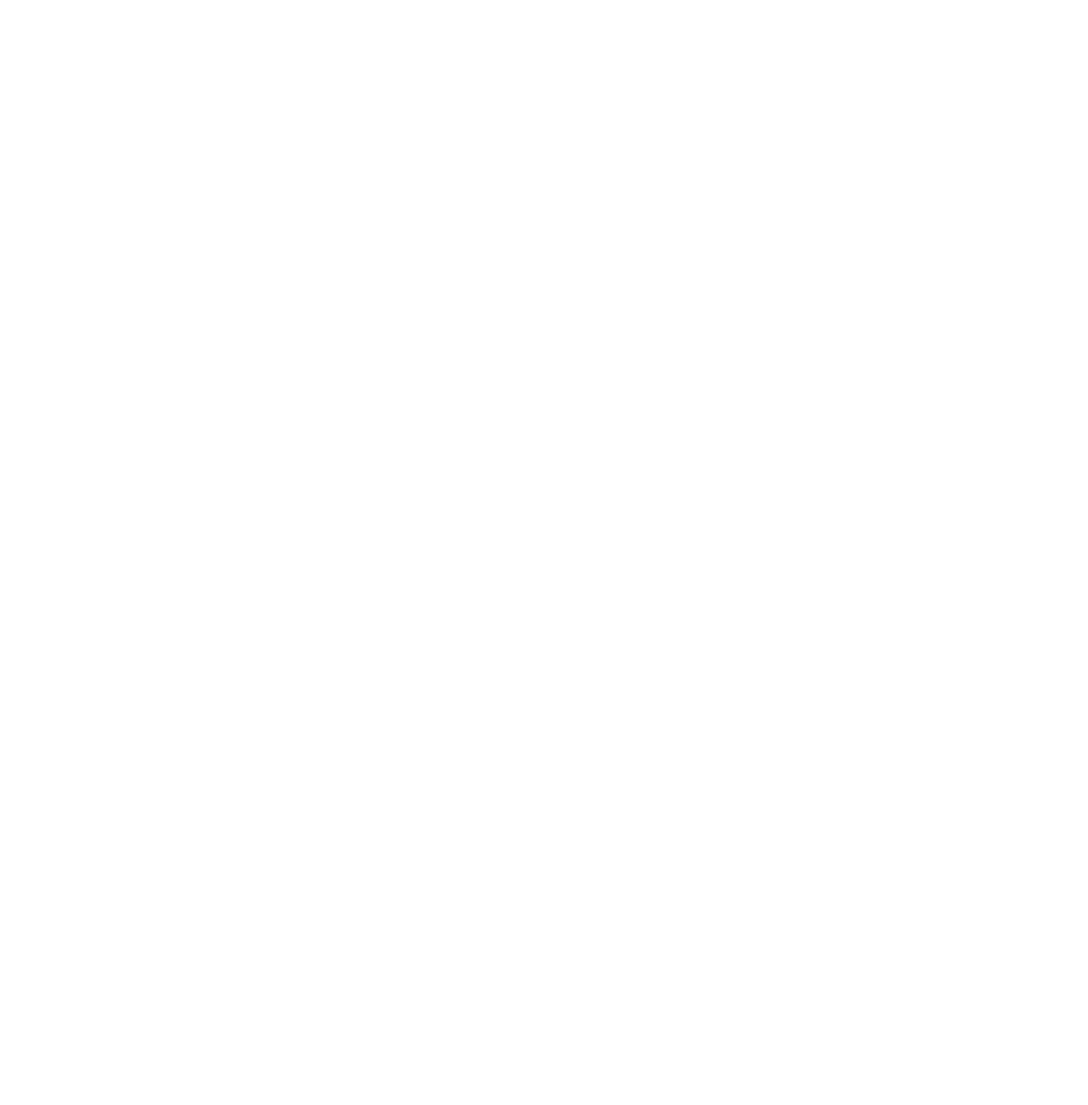
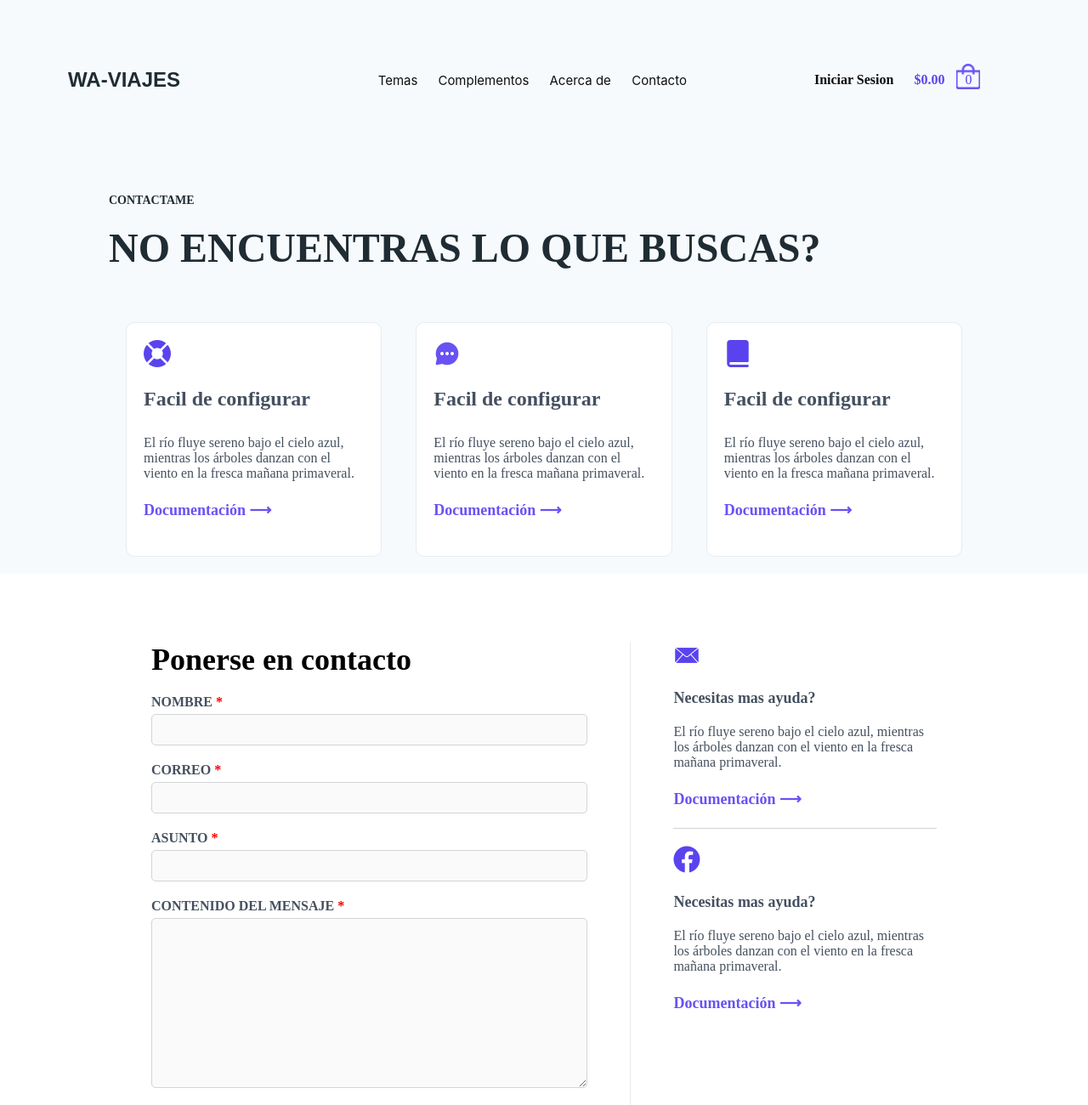
Before and after one commit to Wama85/proyecto2-web, a plain HTML site: page contacto.html in a window 1280 px wide. Shown: the top 1300 px of the page at 85% size. Before the commit the page ends 800 px from the top, so only its background shows below. Drawn offline with Linux system fonts and the light colour scheme; a web font is replaced by a local one.

Commit message:
añadimos contacto.html

```diff
--- a/contacto.html
+++ b/contacto.html
@@ -0,0 +1,237 @@
+<!DOCTYPE html>
+<html lang="en">
+<head>
+    <meta charset="UTF-8">
+    <meta name="viewport" content="width=device-width, initial-scale=1.0">
+    <link href="https://fonts.googleapis.com/css2?family=Anta&display=swap" rel="stylesheet">
+    <link rel="stylesheet" href="css/menu.css">
+    <link rel="stylesheet" href="css/estilo.css">
+    <link rel="stylesheet" href="css/contacto.css">
+    <title>Home</title>
+</head>
+<body>
+    <div id="cabeceraMain">
+    <header>
+        <nav>
+        <div id="menu">
+
+            <label id="menu-toggle" for="menu-toggle">&#9776;</label>
+            <div id="menu-col1">
+          <h2><a href="index.html">WA-VIAJES</a></h2>
+            </div>
+            <div id="menu-col2">
+                <ul class="menu-navegador">
+                    <li><a href="temas.html" target="_parent">Temas</a></li>
+                    <li><a href="complementos.html" target="_parent"> Complementos</a></li>
+                    <li><a href="acerca.html" target="_parent">Acerca de</a> </li>
+                    <li><a href="contacto.html" target="_parent">Contacto</a></li>
+                </ul>
+            </div>
+            <div id="menu-col3">
+                <ul class="menu-sesion">
+                    <li><a class="login" href="index.html">Iniciar Sesion</a></li>
+                    <li><a href="#">$0.00</a></li>
+                    <li class="fondo-bolsa">0</li>
+                </ul>
+
+            </div>
+
+        </div>
+      </nav>
+    </header>
+    </div>
+
+<div class="fondo-main-elemento-titulo">
+    <div class="elemento-titulo-contactame">
+        <p>Contactame</p>
+        <h1>NO encuentras lo que buscas?</h1>
+    </div>
+<div id="elemento-documentos">
+
+
+
+    <div id="elemento-widget-cajas">
+        <div id="elemento-widget-caja-contenido">
+
+            <div id="elemento-documentacion-icono-detalle">
+                <div id="elemento-icono-caja-icono">
+                <img src="img/salvavidas.png" alt="ajustes">
+
+                </div>
+                <div id="elemento-caja-titulo">
+                    <h4>Facil de configurar</h4>
+                    <p>El río fluye sereno bajo el cielo azul, mientras los árboles danzan con el viento en la fresca mañana primaveral.</p>
+                    <p><a href="#">Documentación <span>&xrarr;</span></a></p>
+                </div>
+
+            </div>
+            <div id="elemento-documentacion-icono-detalle">
+                <div id="elemento-icono-caja-icono">
+        <img src="img/comentario.png" alt="Comentario">
+                </div>
+                <div id="elemento-caja-titulo">
+                    <h4>Facil de configurar</h4>
+                    <p>El río fluye sereno bajo el cielo azul, mientras los árboles danzan con el viento en la fresca mañana primaveral.</p>
+                    <p><a href="#">Documentación <span>&xrarr;</span></a></p>
+                </div>
+            </div>
+            <div id="elemento-documentacion-icono-detalle">
+                <div id="elemento-icono-caja-icono">
+        <img src="img/libro-cerrado.png" alt="Libro cerrado">
+                </div>
+                <div id="elemento-caja-titulo">
+                    <h4>Facil de configurar</h4>
+                    <p>El río fluye sereno bajo el cielo azul, mientras los árboles danzan con el viento en la fresca mañana primaveral.</p>
+                    <p><a href="#">Documentación <span>&xrarr;</span></a></p>
+                </div>
+            </div>
+
+        </div>
+
+    </div>
+
+
+
+</div>
+
+</div>
+<div class="formulario-contacto-datos">
+    <div class="formulario-contacto">
+        <h2>Ponerse en contacto</h2>
+        <div class="formulario-label-input">
+            <form>
+                <label>Nombre</label>
+                <input type="text">
+                <label>Correo</label>
+                <input type="email">
+                <label>Asunto</label>
+                <input type="text">
+                <label>Contenido del Mensaje</label>
+                <textarea></textarea>
+                <button>Enviar</button>
+            </form>
+        </div>
+    </div>
+    <div class="formulario-datos">
+        <div class="formulario-datos-img-detalle">
+            <img src="img/correo.png" alt="contacto">
+
+            <div id="elemento-caja-titulo" class="elemento-caja-titulo-span">
+                <span>Necesitas mas ayuda?</span>
+                <p>El río fluye sereno bajo el cielo azul, mientras los árboles danzan con el viento en la fresca mañana primaveral.</p>
+                <p><a href="#">Documentación <span>&xrarr;</span></a></p>
+            </div>
+            <p></p>
+
+        </div>
+        <div class="formulario-datos-img-redsocial">
+            <img src="img/facebook.png" alt="contacto">
+
+            <div id="elemento-caja-titulo" class="elemento-caja-titulo-span">
+                <span>Necesitas mas ayuda?</span>
+                <p>El río fluye sereno bajo el cielo azul, mientras los árboles danzan con el viento en la fresca mañana primaveral.</p>
+                <p><a href="#">Documentación <span>&xrarr;</span></a></p>
+            </div>
+            <p></p>
+
+        </div>
+
+    </div>
+
+</div>
+<div class="fondo-preguntas-frecuentes">
+    <div class="fondo-preguntas-frecuentes-titulo">
+        <h1>Preguntas frecuentes</h1>
+    </div>
+    <div class="fondo-preguntas-frecuentes-caja">
+        <div class="fondo-preguntas-frecuentes-caja-detalle">
+            <h3>¿En cuántos sitios puedo usar el tema?</h3>
+            <p>El río fluye sereno bajo el cielo azul, mientras los árboles danzan con el viento en la fresca válido primaveral.</p>
+
+        </div>
+        <div class="fondo-preguntas-frecuentes-caja-detalle">
+            <h3>¿En cuántos sitios puedo usar el tema?</h3>
+            <p>El río fluye sereno bajo el cielo azul, mientras los árboles danzan con el viento en la fresca válido primaveral.</p>
+
+        </div>
+    </div>
+    <div class="fondo-preguntas-frecuentes-caja">
+        <div class="fondo-preguntas-frecuentes-caja-detalle">
+            <h3>¿En cuántos sitios puedo usar el tema?</h3>
+            <p>El río fluye sereno bajo el cielo azul, mientras los árboles danzan con el viento en la fresca válido primaveral.</p>
+
+        </div>
+        <div class="fondo-preguntas-frecuentes-caja-detalle">
+            <h3>¿En cuántos sitios puedo usar el tema?</h3>
+            <p>El río fluye sereno bajo el cielo azul, mientras los árboles danzan con el viento en la fresca válido primaveral.</p>
+
+        </div>
+    </div>
+    <div class="fondo-preguntas-frecuentes-caja">
+        <div class="fondo-preguntas-frecuentes-caja-detalle">
+            <h3>¿En cuántos sitios puedo usar el tema?</h3>
+            <p>El río fluye sereno bajo el cielo azul, mientras los árboles danzan con el viento en la fresca válido primaveral.</p>
+
+        </div>
+        <div class="fondo-preguntas-frecuentes-caja-detalle borde">
+            <h3>¿En cuántos sitios puedo usar el tema?</h3>
+            <p>El río fluye sereno bajo el cielo azul, mientras los árboles danzan con el viento en la fresca válido primaveral.</p>
+
+        </div>
+    </div>
+
+
+</div>
+
+<footer>
+    <div id="elemento-footer">
+        <div id="footer-columna">
+            <h4>Compañia</h4>
+            <ul id="footer-listas">
+                <li><a href="temas.html">Temas</a></li>
+                <li><a href="complementos.html">Complementos</a></li>
+                <li><a href="acerca.html">Acerca de</a></li>
+                <li><a href="temas.html">Contacto</a></li>
+            </ul>
+        </div>
+        <div id="footer-columna">
+            <h4>Productos</h4>
+            <ul id="footer-listas">
+                <li><a href="temas.html">Temas</a></li>
+                <li><a href="complementos.html">Complementos</a></li>
+                <li><a href="acerca.html">Acerca de</a></li>
+                <li><a href="temas.html">Contacto</a></li>
+            </ul>
+        </div>
+        <div id="footer-columna">
+            <h4>Terminos</h4>
+            <ul id="footer-listas">
+                <li><a href="temas.html">Temas</a></li>
+                <li><a href="complementos.html">Complementos</a></li>
+                <li><a href="acerca.html">Acerca de</a></li>
+                <li><a href="temas.html">Contacto</a></li>
+            </ul>
+        </div>
+        <div id="footer-columna">
+            <h4>Soporte</h4>
+            <ul id="footer-listas">
+                <li><a href="temas.html">Temas</a></li>
+                <li><a href="complementos.html">Complementos</a></li>
+                <li><a href="acerca.html">Acerca de</a></li>
+                <li><a href="temas.html">Contacto</a></li>
+            </ul>
+        </div>
+
+    </div>
+    <div id="footer-autores-redes">
+        <div id="footer-autores">Wama</div>
+        <p>Copyright © 2024. Todos los derechos reservados</p>
+        <div id="footer-redes">
+            <img src="img/visa.png" alt="Tarjeta visa, blaco y negro">
+        </div>
+    </div>
+
+</footer>
+
+</body>
+</html>
--- /dev/null
+++ b/css/contacto.css
@@ -0,0 +1,144 @@
+.fondo-main-elemento-titulo{
+
+    background-color: #f7fafd;
+}
+.elemento-titulo-contactame{
+    width: 80%;
+    margin: 0 auto;
+    color: rgb(31, 44, 51);
+    text-transform: uppercase;
+    padding-bottom: 20px;
+}
+.elemento-titulo-contactame p{
+
+    font-size: 14px;
+    font-weight: 600;
+    padding-top: 40px;
+    padding-bottom: 20px;
+}
+.elemento-titulo-contactame h1{
+    font-size: 48px;
+    font-weight: bold;
+    text-transform: uppercase;
+    padding-bottom: 20px;
+}
+.formulario-contacto-datos{
+    display: flex;
+    flex-wrap: wrap;
+    width: 80%;
+    margin: 0 auto;
+
+}
+
+.formulario-contacto{
+    flex: 60%;
+    padding:0 50px;
+    border-right: #e8eaec solid 1px;
+
+}
+
+.formulario-datos{
+    flex: 40%;
+    padding:0 50px;
+}
+.formulario-contacto h2{
+    font-size: 36px;
+    font-weight: 600;
+    padding-bottom: 20px;
+}
+form, label, button{
+    display: block;
+    color: rgb(69, 80, 95);
+    text-transform: uppercase;
+    font-weight: 600;
+
+}
+label{
+    padding-bottom: 5px;
+}
+input, textarea{
+    background-color: rgb(250, 250, 250);
+    background-origin: padding-box;
+    background-attachment:scroll;
+    padding: 10px;
+    border: 1px solid rgb(211, 212, 214);
+    border-radius: 5px;
+    margin-bottom: 20px;
+    width: 100%;
+}
+textarea{
+    height: 200px;
+}
+button{
+    width: 20%;
+    padding: 15px;
+    background-color: #5a43ef;
+    color: #ffffff;
+    font-weight: 600;
+    border: none;
+    border-radius: 5px;
+    margin-top: 20px;
+}
+button:hover{
+    opacity: 90%;
+}
+label:after{
+    content: " *";
+    color: red;
+}
+.elemento-caja-titulo-span span{
+    font-size: 18px;
+    font-weight: bold;
+}
+.formulario-datos-img-detalle{
+    border-bottom: 1px solid rgb(211, 212, 214);
+}
+.formulario-datos-img-redsocial{
+    padding-top: 20px;
+}
+.fondo-preguntas-frecuentes{
+    margin-top: 30px;
+    background-color: #f7fafd;
+    padding-bottom: 80px;
+}
+.fondo-preguntas-frecuentes-titulo{
+    text-align: center;
+    text-transform: uppercase;
+    padding: 80px 0 50px 0;
+}
+.fondo-preguntas-frecuentes-caja{
+    display: flex;
+    flex-direction: row;
+    width: 80%;
+    margin: 0 auto;
+    padding-bottom: 20px;
+
+}
+.fondo-preguntas-frecuentes-caja-detalle{
+    border-bottom: #dcdedf solid 1px;
+    padding: 0 80px 0 0;
+    margin: 0 40px;
+}
+.fondo-preguntas-frecuentes-caja-detalle h3{
+    font-size: 18px;
+    font-weight: 600;
+    padding-bottom: 20px;
+}
+.fondo-preguntas-frecuentes-caja-detalle p{
+    font-size: 16px;
+    color: #515050;
+    line-height: 25px;
+    padding-bottom: 20px;
+}
+.fondo-preguntas-frecuentes-caja-detalle .borde{
+    border-bottom: none;
+}
+@media (width<1000px){
+    .fondo-preguntas-frecuentes-caja{
+        flex-direction: column;
+    }
+    .fondo-preguntas-frecuentes-caja-detalle{
+        margin: 0;
+        padding: 0;
+    }
+}
--- a/css/estilo.css
+++ b/css/estilo.css
@@ -559,11 +559,13 @@ footer{
     padding: 20px;
     margin: 20px;
     background-color: #ffffff;
+    transition: 0.4s;
 }
 #elemento-documentacion-icono-detalle:hover{
     background-color: #ffffff;
     border: var(--color-navegacion) solid 1px;
     box-shadow: 8px 8px 8px rgba(71, 71, 71, 0.2);
+
 }
 #elemento-caja-titulo p{
     padding-top: 20px;
```
Also changed, not shown: acerca.html (+3 -3 lines), index.html (+1 -0 lines), img/comentario.png (added), img/correo.png (added), img/facebook.png (added).
